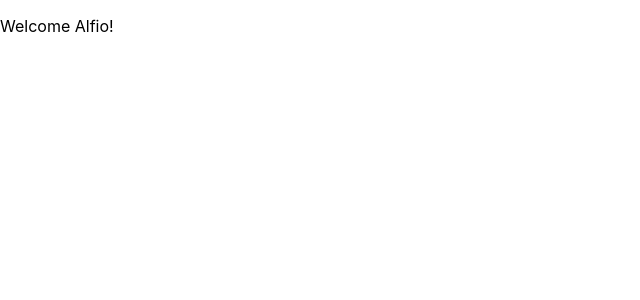
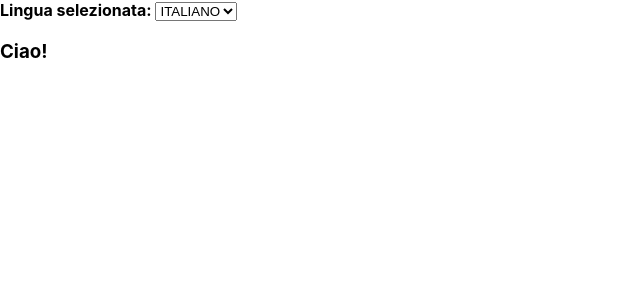
Before and after one commit to PuglisiAlfio/ReactJS, a React (Create React App) app in the folder esercizio-1/first-project/: page / in a window 1280 px wide. Shown: the top 300 px of the page, without its empty margins (0-640 px from the left). Built offline with nearby package versions, Linux system fonts and the light colour scheme.

Commit message:
display language with useContext

```diff
--- a/esercizio-1/first-project/src/App.js
+++ b/esercizio-1/first-project/src/App.js
@@ -1,9 +1,12 @@
-import Welcome from './components/Welcome';
+import DisplayLanguage from "./components/DisplayLanguage";
+import LanguageContext from "./components/LanguageContext";
 import './App.css';
 
 function App() {
   return <div>
-          <Welcome name = "Alfio"/>
+          <LanguageContext.Provider>
+            <DisplayLanguage />
+          </LanguageContext.Provider>
         </div>
 }
 
--- /dev/null
+++ b/esercizio-1/first-project/src/components/DisplayLanguage.jsx
@@ -0,0 +1,35 @@
+import { useState } from "react";
+
+function DisplayLanguage () {
+
+  const [language, setLanguage] = useState ("it")
+
+function handleLanguageChange (event){
+  setLanguage(event.target.value)
+};
+
+  const Language = {
+      en: {
+          "HELLO": "Hello!",
+          "CURRENT": "Selected language: "
+        },
+
+        it : {
+            "HELLO": "Ciao!",
+            "CURRENT" : "Lingua selezionata: "
+        }
+  }
+
+  return (
+  <>
+  <b>{Language[language]["CURRENT"]}</b>
+  <select value={language} onChange={handleLanguageChange}>
+    <option value="en">ENGLISH</option>
+    <option value="it">ITALIANO</option>
+  </select>
+  <h3>{Language[language]["HELLO"]}</h3>
+  </>
+  )
+}
+
+export default DisplayLanguage
--- /dev/null
+++ b/esercizio-1/first-project/src/components/LanguageContext.jsx
@@ -0,0 +1,5 @@
+import { createContext } from "react";
+
+const LanguageContext = createContext('en')
+
+export default LanguageContext
--- a/esercizio-1/first-project/src/components/Welcome.js
+++ /dev/null
@@ -1,5 +0,0 @@
-function Welcome(props){
-    return <p>Welcome {props.name}!</p>
-}
-
-export default Welcome
```
